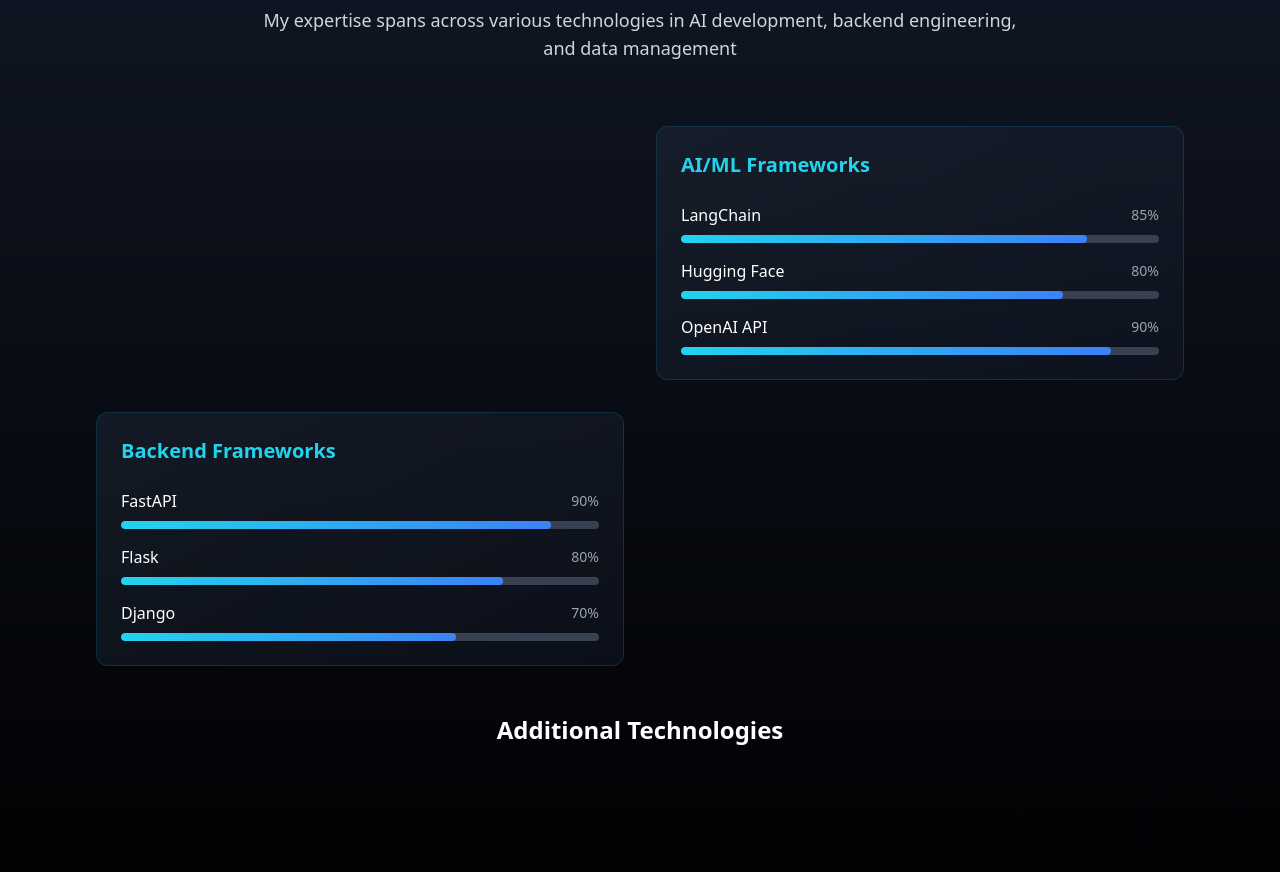
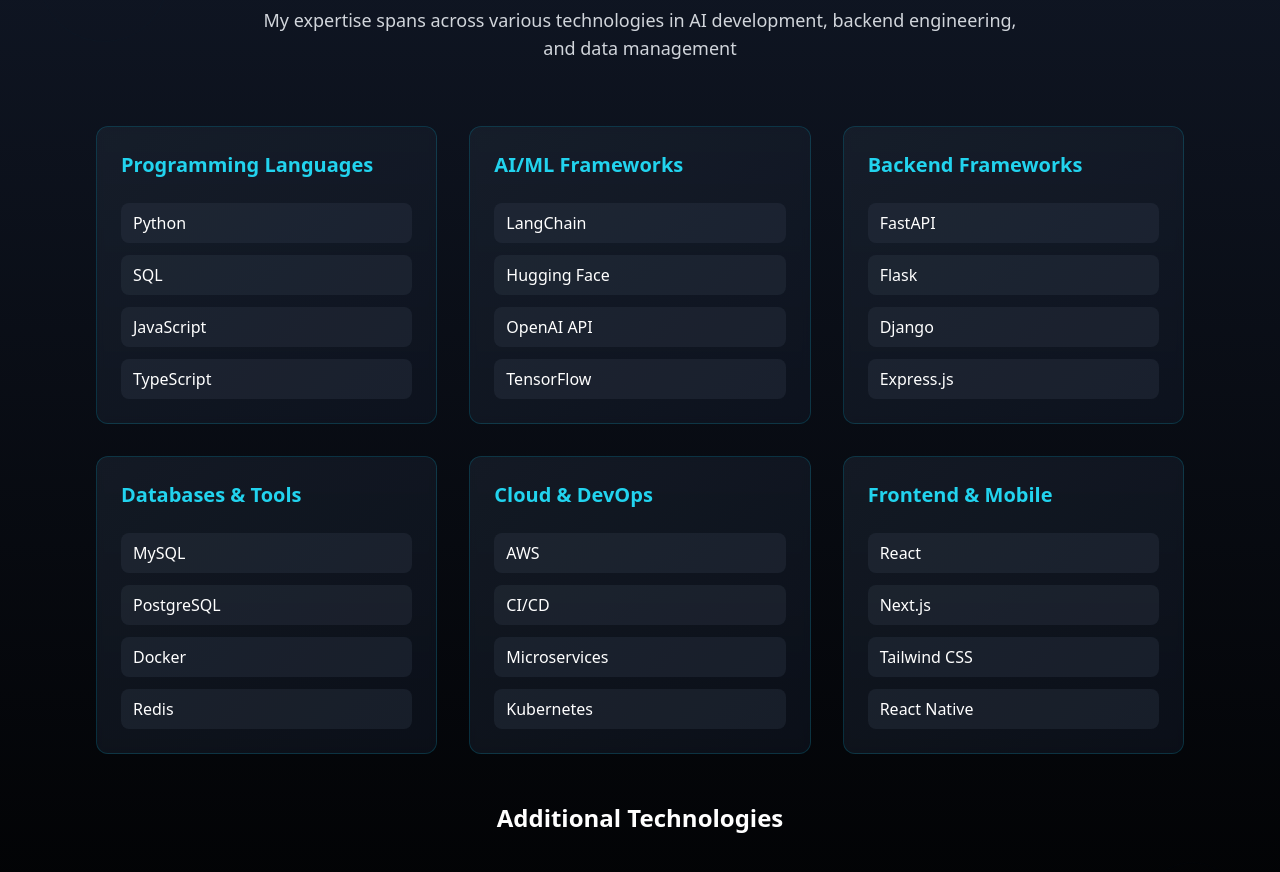
Before and after one commit to abhinavparmar7/portfolio-abhinav, a React (Vite) app: page / in a window 1280 px wide. Shown: the part 3880-4752 px from the top of the page. Built offline with nearby package versions, Linux system fonts and the light colour scheme.

Commit message:
Refactor Skills Section Layout

```diff
--- a/src/components/SkillsSection.tsx
+++ b/src/components/SkillsSection.tsx
@@ -5,35 +5,27 @@ const SkillsSection = () => {
   const skillCategories = [
     {
       title: "Programming Languages",
-      skills: [
-        { name: "Python", level: 90 },
-        { name: "SQL", level: 85 },
-        { name: "JavaScript", level: 75 },
-      ]
+      skills: ["Python", "SQL", "JavaScript", "TypeScript"]
     },
     {
       title: "AI/ML Frameworks",
-      skills: [
-        { name: "LangChain", level: 85 },
-        { name: "Hugging Face", level: 80 },
-        { name: "OpenAI API", level: 90 },
-      ]
+      skills: ["LangChain", "Hugging Face", "OpenAI API", "TensorFlow"]
     },
     {
       title: "Backend Frameworks",
-      skills: [
-        { name: "FastAPI", level: 90 },
-        { name: "Flask", level: 80 },
-        { name: "Django", level: 70 },
-      ]
+      skills: ["FastAPI", "Flask", "Django", "Express.js"]
     },
     {
       title: "Databases & Tools",
-      skills: [
-        { name: "MySQL", level: 85 },
-        { name: "PostgreSQL", level: 80 },
-        { name: "Docker", level: 75 },
-      ]
+      skills: ["MySQL", "PostgreSQL", "Docker", "Redis"]
+    },
+    {
+      title: "Cloud & DevOps",
+      skills: ["AWS", "CI/CD", "Microservices", "Kubernetes"]
+    },
+    {
+      title: "Frontend & Mobile",
+      skills: ["React", "Next.js", "Tailwind CSS", "React Native"]
     }
   ];
 
@@ -57,28 +49,21 @@ const SkillsSection = () => {
           </p>
         </div>
 
-        <div className="grid md:grid-cols-2 gap-8">
+        <div className="grid grid-cols-1 md:grid-cols-2 lg:grid-cols-3 gap-8">
           {skillCategories.map((category, categoryIndex) => (
             <div
               key={categoryIndex}
-              className={`bg-gradient-to-br from-gray-800/50 to-gray-900/50 p-6 rounded-xl border border-cyan-500/20 backdrop-blur-sm hover:border-cyan-400/40 transition-all duration-500 transform hover:scale-105 hover:shadow-2xl hover:shadow-cyan-500/20 opacity-0 animate-[fade-in_0.8s_ease-out_${categoryIndex * 0.2}s_forwards]`}
+              className="bg-gradient-to-br from-gray-800/50 to-gray-900/50 p-6 rounded-xl border border-cyan-500/20 backdrop-blur-sm hover:border-cyan-400/40 transition-all duration-500 transform hover:scale-105 hover:shadow-2xl hover:shadow-cyan-500/20 opacity-0 animate-[fade-in_0.8s_ease-out_0.2s_forwards]"
+              style={{ animationDelay: `${categoryIndex * 0.2}s` }}
             >
               <h3 className="text-xl font-semibold text-cyan-400 mb-6 transform hover:translate-x-2 transition-transform duration-300">{category.title}</h3>
 
-              <div className="space-y-4">
+              <div className="space-y-3">
                 {category.skills.map((skill, skillIndex) => (
                   <div key={skillIndex} className="group">
-                    <div className="flex justify-between items-center mb-2">
-                      <span className="text-white font-medium group-hover:text-cyan-400 transition-colors duration-300">{skill.name}</span>
-                      <span className="text-gray-400 text-sm group-hover:text-cyan-300 transition-colors duration-300">{skill.level}%</span>
-                    </div>
-
-                    <div className="w-full bg-gray-700 rounded-full h-2 overflow-hidden">
-                      <div
-                        className="h-full bg-gradient-to-r from-cyan-400 to-blue-500 rounded-full transition-all duration-1000 ease-out transform origin-left group-hover:scale-x-105 animate-[scale-x_1.5s_ease-out_${categoryIndex * 0.2 + skillIndex * 0.1}s_forwards]"
-                        style={{ width: `${skill.level}%` }}
-                      ></div>
-                    </div>
+                    <span className="text-white font-medium group-hover:text-cyan-400 transition-colors duration-300 block py-2 px-3 rounded-lg bg-gray-700/30 hover:bg-gray-600/40">
+                      {skill}
+                    </span>
                   </div>
                 ))}
               </div>
```
